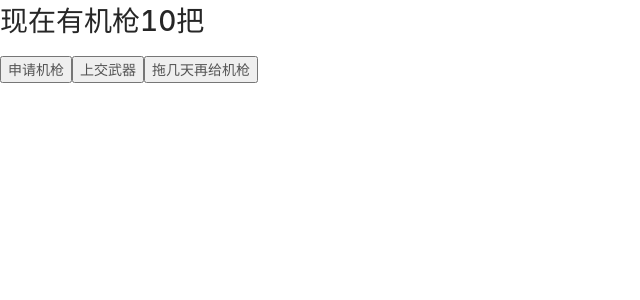
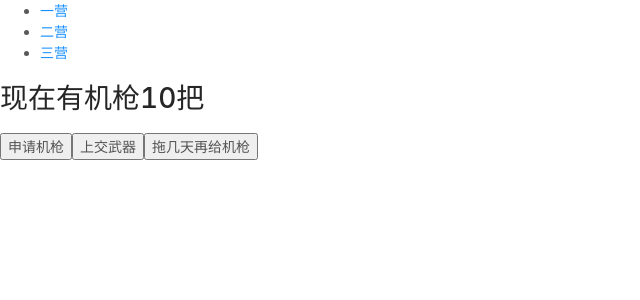
Before and after one commit to wangjiawei1996/React-chatApp, a React app: page / in a window 1280 px wide. Shown: the top 300 px of the page, without its empty margins (0-640 px from the left). Built offline with nearby package versions, Linux system fonts and the light colour scheme.

Commit message:
React-router add BrowserRouter, Route Link(exact)

```diff
--- a/package.json
+++ b/package.json
@@ -47,6 +47,7 @@
     "react-dev-utils": "^8.0.0",
     "react-dom": "^16.8.6",
     "react-redux": "^7.0.2",
+    "react-router-dom": "^5.0.0",
     "redux": "^4.0.1",
     "redux-thunk": "^2.3.0",
     "resolve": "1.10.0",
--- a/src/index.js
+++ b/src/index.js
@@ -4,15 +4,39 @@ import App from './App'
 import { createStore, applyMiddleware, compose } from 'redux'
 import thunk from 'redux-thunk'
 import { Provider } from 'react-redux'
+import { BrowserRouter, Route, Link} from 'react-router-dom';
 import { counter } from './index.redux';
 
 const composeEnhancers = window.__REDUX_DEVTOOLS_EXTENSION_COMPOSE__ || compose;
 const store = createStore(counter, composeEnhancers(
   applyMiddleware(thunk)
 ))
+function Erying() {
+  return <h2>二营</h2>
+}
+function Sanying() {
+  return <h2>三营</h2>
+}
 ReactDom.render(
   (<Provider store={store}>
-    <App />
+    <BrowserRouter>
+      <div>
+        <ul>
+          <li>
+            <Link to='/'>一营</Link>
+          </li>
+          <li>
+            <Link to='/erying'>二营</Link>
+          </li>
+          <li>
+            <Link to='/sanying'>三营</Link>
+          </li>
+        </ul>
+      </div>
+      <Route path='/' exact component={App}></Route>
+      <Route path='/erying' component={Erying}></Route>
+      <Route path='/sanying' component={Sanying}></Route>
+    </BrowserRouter>
   </Provider>),
   document.getElementById('root')
 )
```
Also changed, not shown: 1 other file (tests, documents, lock files or other folders).
